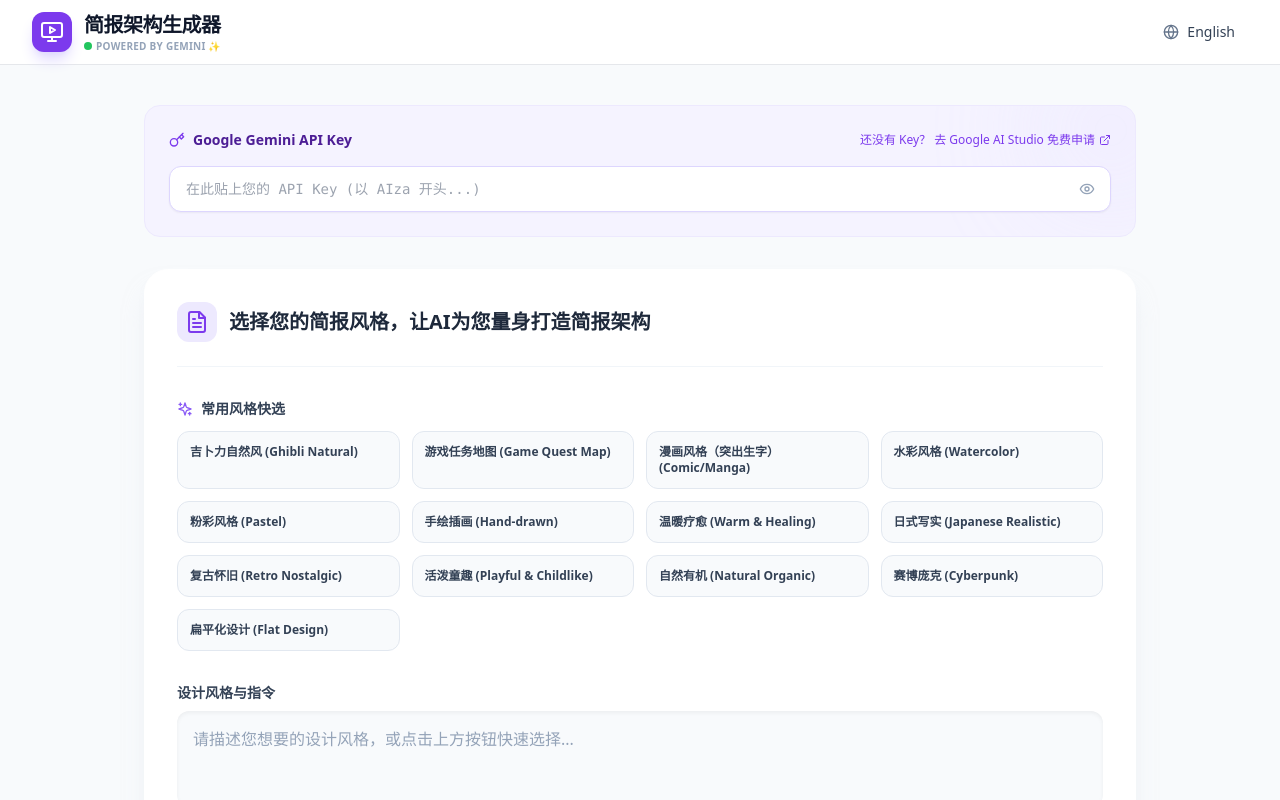
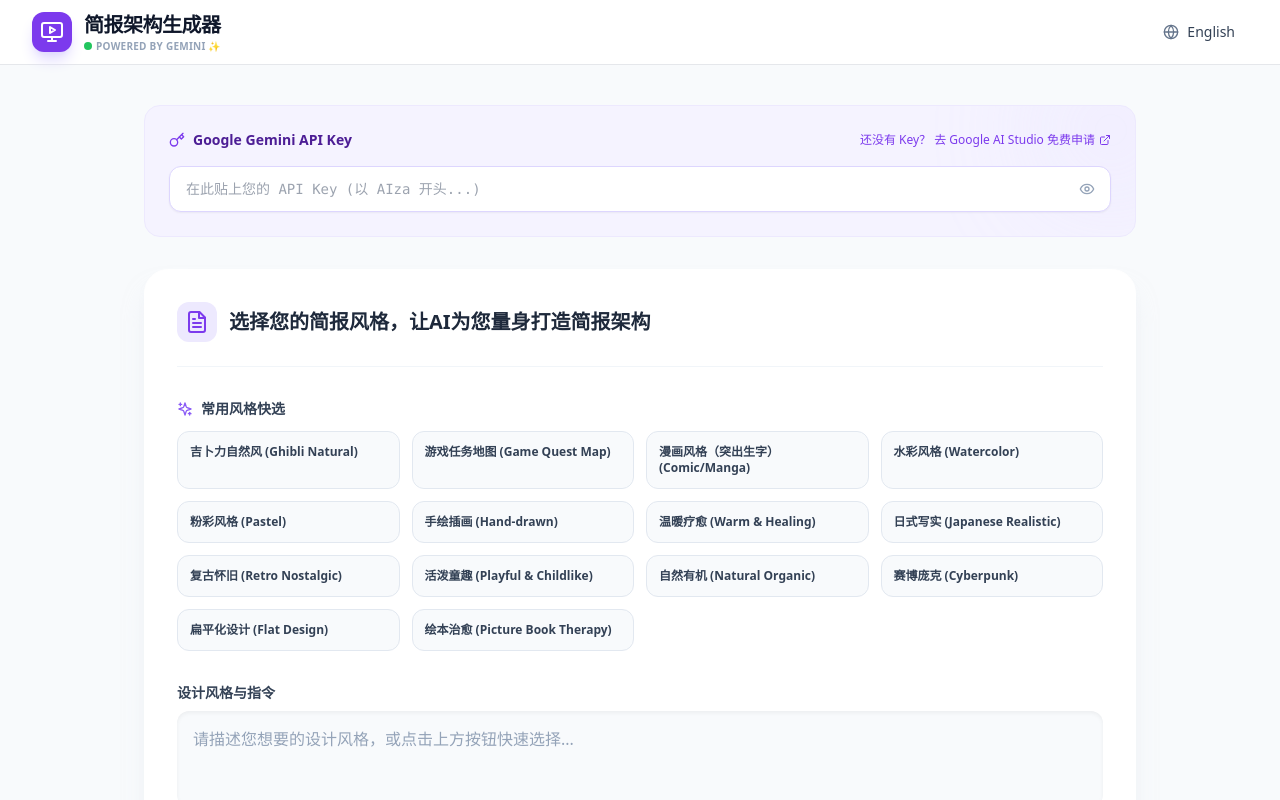
Before and after one commit to vwen123/slidegenerator, a React (Create React App) app: page / in a window 1280 px wide. Shown: the top 800 px of the page. Built offline with nearby package versions, Linux system fonts and the light colour scheme.

Commit message:
Update App.js

```diff
--- a/src/App.js
+++ b/src/App.js
@@ -146,6 +146,7 @@
       { id: 11, label: "Natural Organic", value: "Using recycled paper texture, plant elements, dark green and earthy yellow, emphasizing environmental protection, sustainability, and connection with nature." },
       { id: 12, label: "Cyberpunk", value: "High contrast neon colors (purple, cyan, magenta), dark background, Glitch Art, decadent aesthetics of technology and future." },
       { id: 13, label: "Flat Design", value: "No shadows, bright solid color blocks, simple vector icons, modern UI style, clear and efficient information transmission." },
+      { id: 14, label: "Picture Book Therapy", value: "Soft and warm tones, crayon, pastel or collage textures, simple metaphorical imagery, focusing on emotional expression, inner exploration and healing storytelling." },
     ];
   }
   return [
@@ -162,6 +163,7 @@
     { id: 11, label: "自然有机 (Natural Organic)", value: "使用再生纸纹理、植物元素、墨绿色与土黄色，强调环保、可持续与自然连结。" },
     { id: 12, label: "赛博庞克 (Cyberpunk)", value: "高对比度霓虹色（紫、青、品红），深色背景，故障艺术 (Glitch Art)，科技与未来的颓废美学。" },
     { id: 13, label: "扁平化设计 (Flat Design)", value: "无阴影、明亮的纯色色块、简洁的矢量图标，现代 UI 风格，信息传达清晰高效。" },
+    { id: 14, label: "绘本治愈 (Picture Book Therapy)", value: "柔和温暖的色调，蜡笔、粉笔或拼贴质感，富有隐喻的简单意象，强调情感表达、内心探索与疗愈的故事性。" },
   ];
 };
 
```
